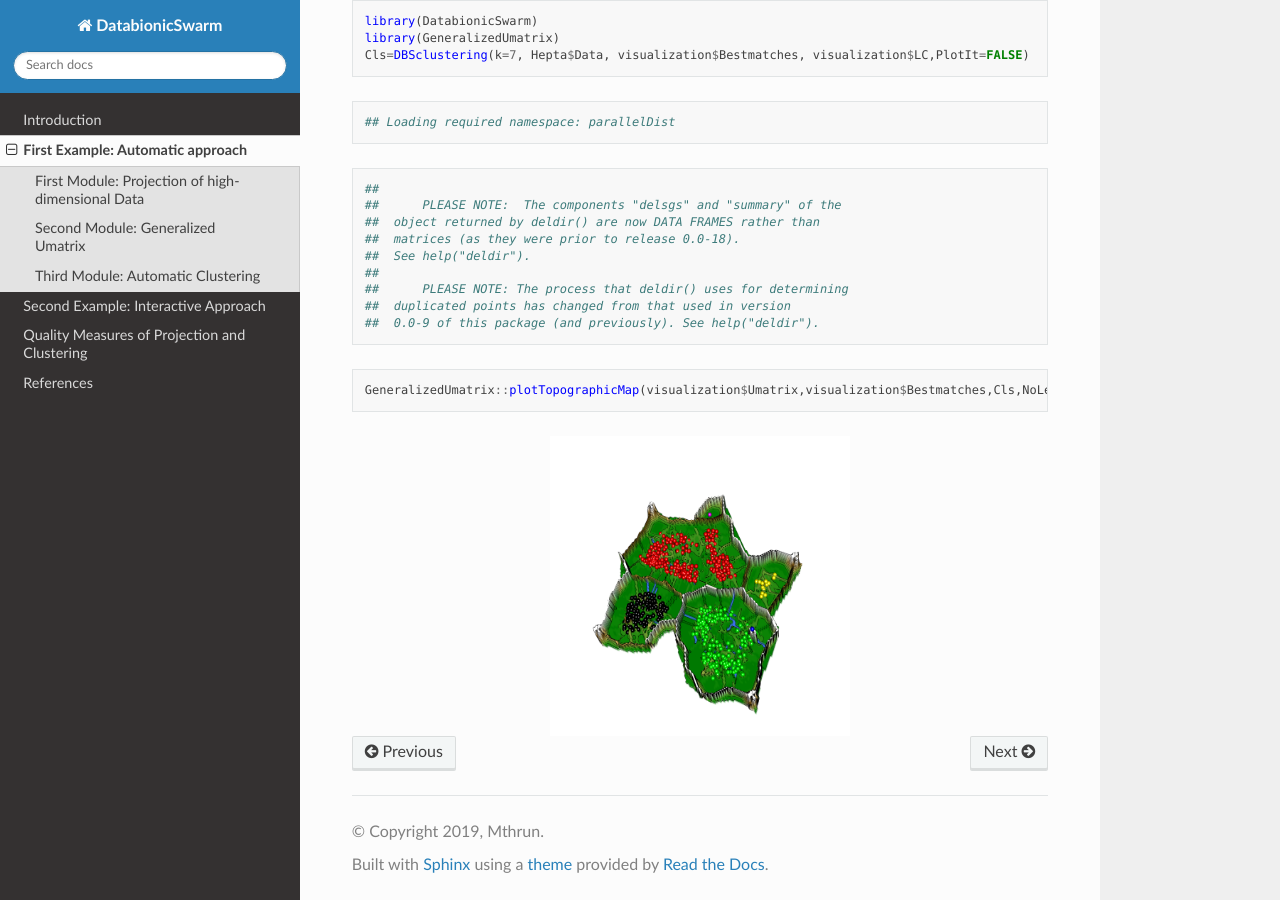
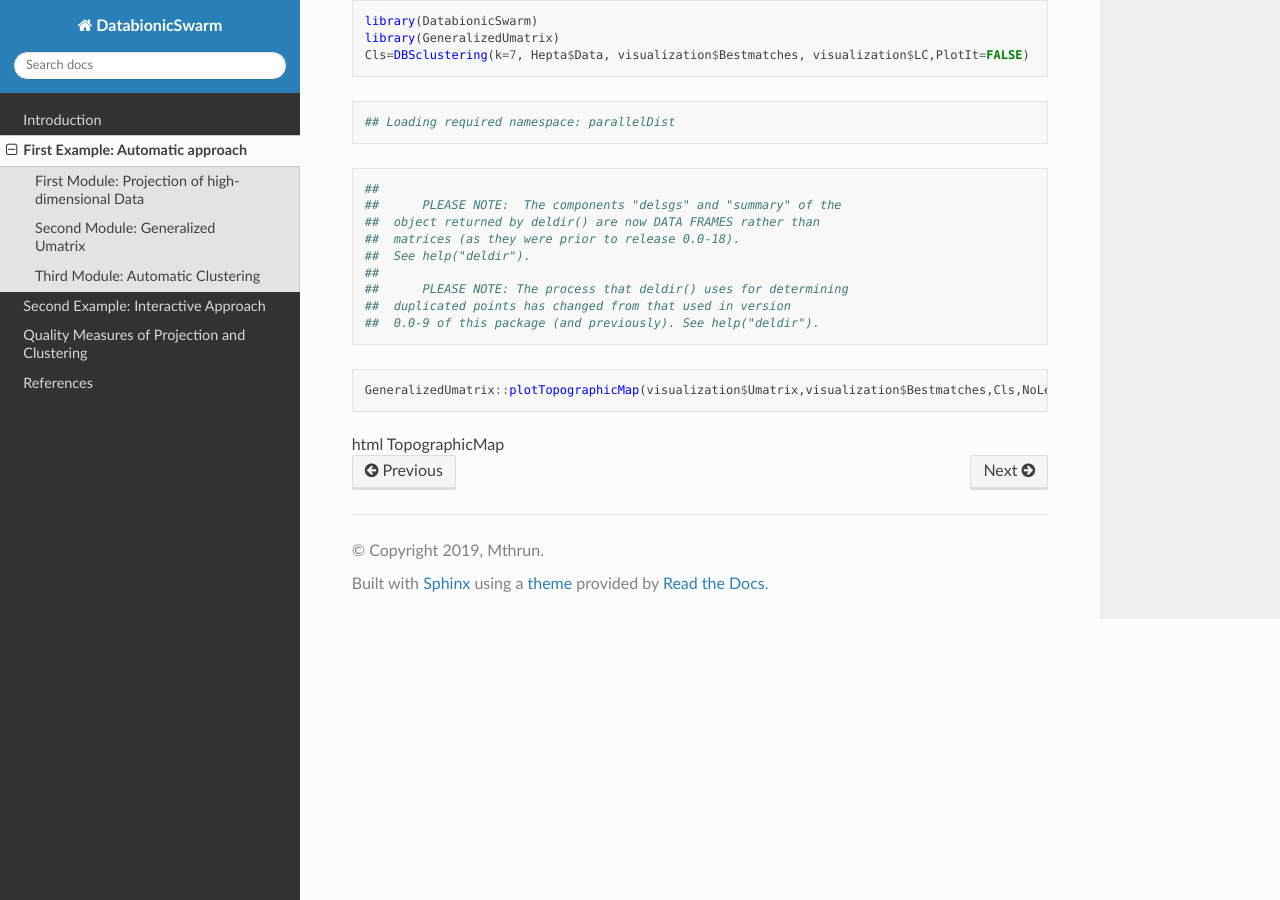
Before and after one commit to AsbahToqeer/DatabionicSwarm, a Sphinx documentation site: the page built from docs/source/first.rst, in a window 1280 px wide and 900 px high, scrolled down 1604 px. Built offline with Sphinx 7.4.7 and the Read the Docs theme 2.0.0, drawn with Linux system fonts in a browser that asks for light colours.

Commit message:
Update first.rst

```diff
--- a/docs/source/first.rst
+++ b/docs/source/first.rst
@@ -78,8 +78,6 @@ The number of clusters can be derived from ``dendrogram`` ``(PlotIt=TRUE)`` or t
 
 	GeneralizedUmatrix::plotTopographicMap(visualization$Umatrix,visualization$Bestmatches,Cls,NoLevels=10)
 
-.. image:: download.png
-    :width: 300px
-    :align: center
-    :height: 300px
-    :alt: image
+.. raw:: html
+
+	html TopographicMap
```
